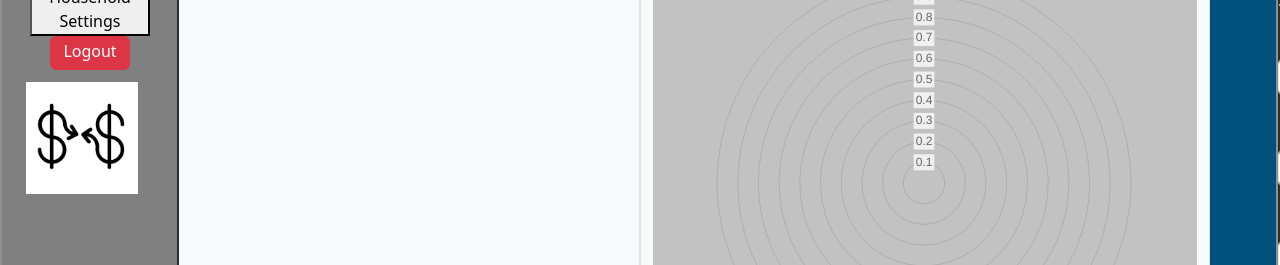
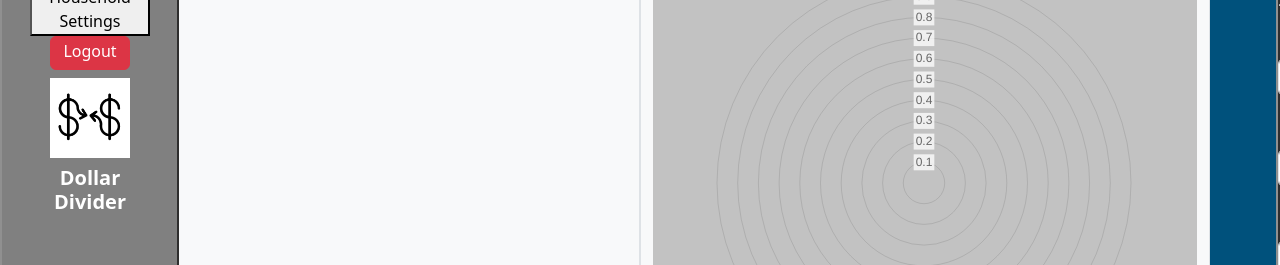
Before and after one commit to nisequence/Dollar-Divider, a React (Create React App) app in the folder client/dollar-divider/: page /dashboard in a window 1280 px wide. Both pictures are taken after a click on the button 64 px from the left and 48 px from the top of the page. Shown: the part 208-473 px from the top of the page. Built offline with nearby package versions, Linux system fonts and the light colour scheme; no server answers.

Commit message:
reformatted sidebar logo so that it moves with other sidebar items - NS

```diff
--- a/client/dollar-divider/src/components/dashboard/sidebar/Logo/Logo.jsx
+++ b/client/dollar-divider/src/components/dashboard/sidebar/Logo/Logo.jsx
@@ -11,6 +11,9 @@ export default function Logo() {
         alt="Dollar Divider Logo"
       />
       <br />
+      <h5>
+        <strong>Dollar Divider</strong>
+      </h5>
     </div>
   );
 }
--- a/client/dollar-divider/src/components/dashboard/sidebar/Sidebar.jsx
+++ b/client/dollar-divider/src/components/dashboard/sidebar/Sidebar.jsx
@@ -169,8 +169,10 @@ function Sidebar(props) {
 
   let logout = <Logout updateToken={props.updateToken} />;
 
+  let logo = <Logo />;
+
   let br = <br></br>;
-  let sidebarArray = [toggle, userSettings, householdSettings, logout];
+  let sidebarArray = [toggle, userSettings, householdSettings, logout, logo];
 
   const sidebarItems = sidebarArray.map((i) => {
     return br, (<NavItem key={v4()}>{i}</NavItem>);
@@ -194,7 +196,6 @@ function Sidebar(props) {
             {/* //! Still working on implementation of both buttons working */}
             <HouseholdSettings token={props.token} />
             <UserSettings token={props.token} />
-            <Logo />
           </Nav>
         </div>
       </div>
```
